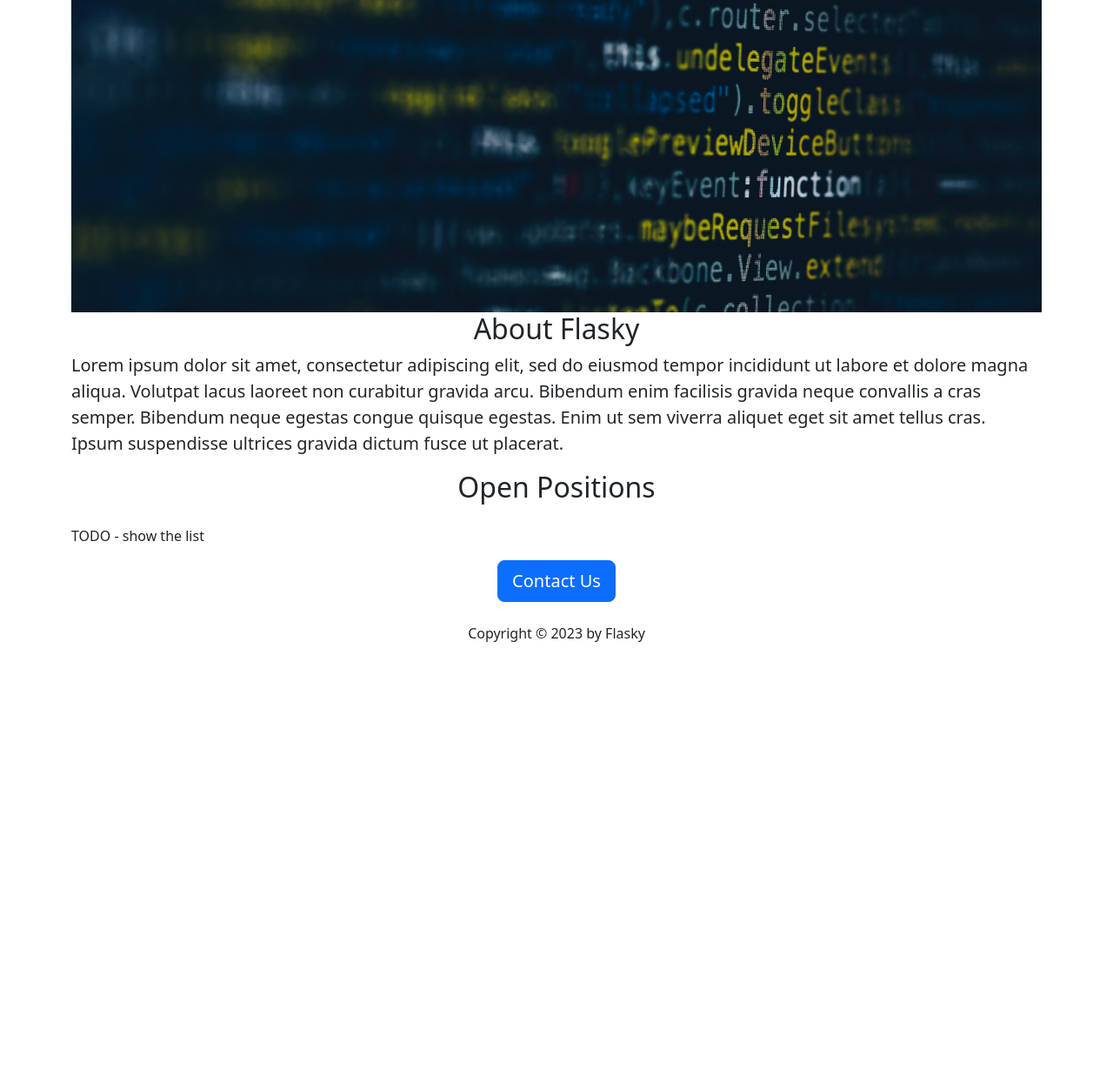
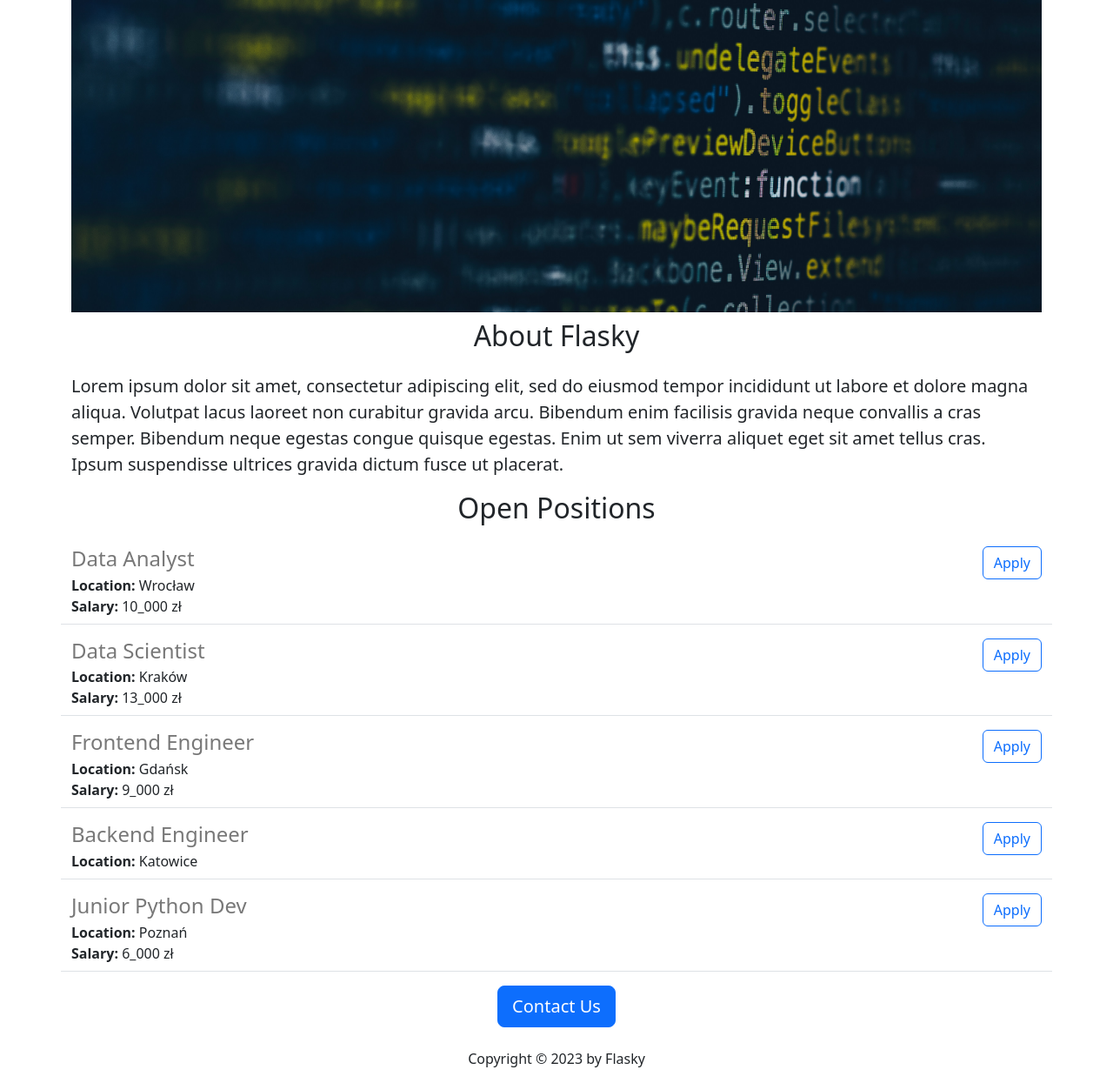
Before and after one commit to giciorh/flasky-web-v2, a Flask app: page / in a window 1280 px wide. Shown: the part 81-1326 px from the top of the page at 87% size. Before the commit the page ends 819 px from the top, so only its background shows below. Run offline with Flask 2, Linux system fonts and the light colour scheme.

Commit message:
added some dynamic data and simlpe api

```diff
--- a/app.py
+++ b/app.py
@@ -1,11 +1,43 @@
-from flask import Flask, render_template
+from flask import Flask, render_template, jsonify
 
 app = Flask(__name__)
+
+JOBS = [{
+  'id': 1,
+  'title': 'Data Analyst',
+  'location': 'Wrocław',
+  'salary': '10_000 zł'
+}, {
+  'id': 2,
+  'title': 'Data Scientist',
+  'location': 'Kraków',
+  'salary': '13_000 zł'
+}, {
+  'id': 3,
+  'title': 'Frontend Engineer',
+  'location': 'Gdańsk',
+  'salary': '9_000 zł'
+}, {
+  'id': 4,
+  'title': 'Backend Engineer',
+  'location': 'Katowice',
+}, {
+  'id': 5,
+  'title': 'Junior Python Dev',
+  'location': 'Poznań',
+  'salary': '6_000 zł'
+}]
+
+
+#dodano make api
+@app.route("/api/jobs")
+def list_jobs():
+  return jsonify(JOBS)
 
 
 @app.route("/")
 def hello_world():
-  return render_template("hello.html")
+  return render_template("hello.html", jobs=JOBS, company_name='Flasky')
 
 
 if __name__ == '__main__':
--- a/templates/hello.html
+++ b/templates/hello.html
@@ -16,11 +16,11 @@
   </head>
   <body>
     <div class="container">
-      <h1 class="text-center mt-2 mb-4">Flasky Web</h1>
+      <h1 class="text-center mt-2 mb-4"> {{ company_name }} Web</h1>
       <!-- img from unsplash.com by Markus Spiske -->
       <img class="img-fluid" id="banner" src="https://flasky-web.giciorh.repl.co/static/unsplash.jpg">
 
-      <h2 class="text-center">
+      <h2 class="text-center mt-2 mb-4">
         About Flasky
       </h2>
       <p class="lead">
@@ -29,9 +29,11 @@
       <h2 class="text-center mt-2 mb-4">
         Open Positions
       </h2>
-      <p>
-        TODO - show the list
-      </p>
+      <div>
+        {% for job in jobs %}
+          {% include 'jobitem.html' %}
+        {% endfor %}
+      </div>
       <div class="text-center">
         <button class="btn btn-primary btn-lg">Contact Us</button>
         <p class="mt-4">
--- /dev/null
+++ b/templates/jobitem.html
@@ -0,0 +1,18 @@
+<div class="border-bottom row" style="margin-bottom:16px; padding-bottom: 8px;">
+  <div class="col-10">
+    <h4 style="color: rgb(120,120,120); margin-bottom:4px">
+      {{ job['title'] }} </h4>
+    <div>
+      <b>Location: </b>{{ job['location'] }}
+    </div>
+    {% if 'salary' in job %}
+      <div>
+        <b>Salary: </b>{{ job['salary'] }}
+      </div>
+    {% endif %}
+  </div>
+  <div class="col-2 text-end">
+    <button type="button" class="btn btn-outline-primary ">Apply</button>
+  </div>
+
+</div>
```
